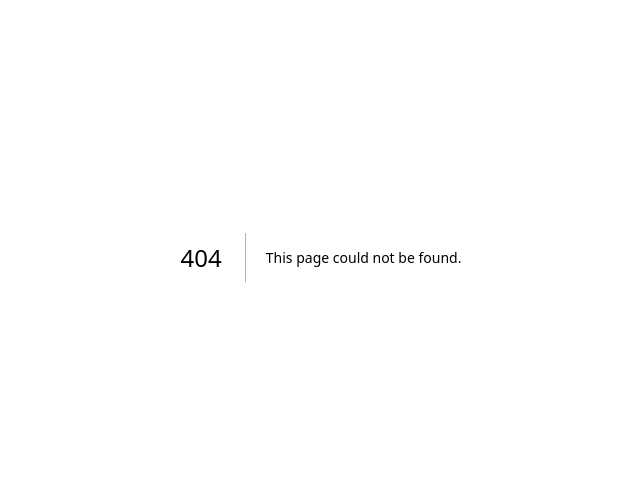
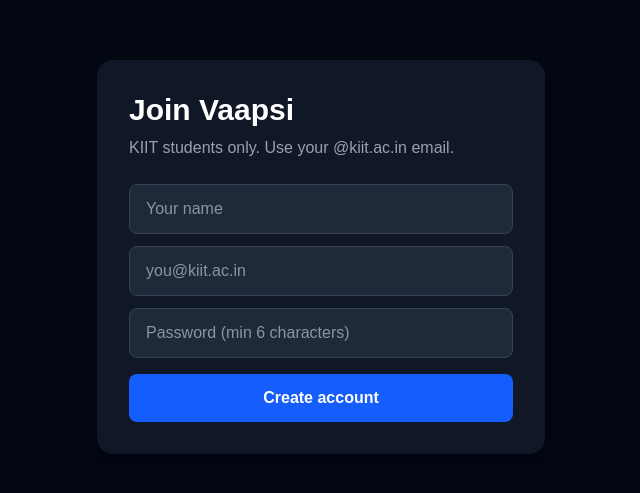
Before and after one commit to Nova6278/Vaapsi, a Next.js app: page /signup in a window 1280 px wide. Before the commit this address had no page. Shown: the part 143-636 px from the top of the page, without its empty margins (319-959 px from the left). Built offline with nearby package versions, Linux system fonts and the light colour scheme; no server answers.

Commit message:
Phase 2: Supabase auth, signup and login pages

```diff
--- /dev/null
+++ b/app/login/page.tsx
@@ -0,0 +1,81 @@
+'use client'
+
+import { useState } from 'react'
+import { createBrowserClient } from '@supabase/ssr'
+import { useRouter } from 'next/navigation'
+
+export default function LoginPage() {
+  const [email, setEmail] = useState('')
+  const [password, setPassword] = useState('')
+  const [error, setError] = useState('')
+  const [loading, setLoading] = useState(false)
+  const router = useRouter()
+
+  const supabase = createBrowserClient(
+    process.env.NEXT_PUBLIC_SUPABASE_URL!,
+    process.env.NEXT_PUBLIC_SUPABASE_ANON_KEY!
+  )
+
+  const handleLogin = async () => {
+    setError('')
+
+    if (!email.endsWith('@kiit.ac.in')) {
+      setError('Only KIIT email addresses (@kiit.ac.in) are allowed.')
+      return
+    }
+
+    setLoading(true)
+
+    const { error } = await supabase.auth.signInWithPassword({
+      email,
+      password,
+    })
+
+    setLoading(false)
+
+    if (error) {
+      setError(error.message)
+    } else {
+      router.push('/dashboard')
+    }
+  }
+
+  return (
+    <div className="min-h-screen flex items-center justify-center bg-gray-950 text-white">
+      <div className="w-full max-w-md p-8 bg-gray-900 rounded-2xl shadow-xl">
+        <h1 className="text-3xl font-bold mb-2">Welcome back</h1>
+        <p className="text-gray-400 mb-6">Sign in with your @kiit.ac.in email.</p>
+
+        <input
+          type="email"
+          placeholder="you@kiit.ac.in"
+          value={email}
+          onChange={e => setEmail(e.target.value)}
+          className="w-full mb-3 px-4 py-3 rounded-lg bg-gray-800 border border-gray-700 focus:outline-none focus:border-blue-500"
+        />
+        <input
+          type="password"
+          placeholder="Password"
+          value={password}
+          onChange={e => setPassword(e.target.value)}
+          className="w-full mb-4 px-4 py-3 rounded-lg bg-gray-800 border border-gray-700 focus:outline-none focus:border-blue-500"
+        />
+
+        {error && <p className="text-red-400 mb-4 text-sm">{error}</p>}
+
+        <button
+          onClick={handleLogin}
+          disabled={loading}
+          className="w-full py-3 bg-blue-600 hover:bg-blue-700 rounded-lg font-semibold transition disabled:opacity-50"
+        >
+          {loading ? 'Signing in...' : 'Sign in'}
+        </button>
+
+        <p className="text-center text-gray-400 mt-4 text-sm">
+          No account?{' '}
+          <a href="/signup" className="text-blue-400 hover:underline">Sign up</a>
+        </p>
+      </div>
+    </div>
+  )
+}
--- /dev/null
+++ b/app/signup/page.tsx
@@ -0,0 +1,103 @@
+'use client'
+
+import { useState } from 'react'
+import { createBrowserClient } from '@supabase/ssr'
+
+export default function SignupPage() {
+  const [email, setEmail] = useState('')
+  const [password, setPassword] = useState('')
+  const [name, setName] = useState('')
+  const [error, setError] = useState('')
+  const [success, setSuccess] = useState(false)
+  const [loading, setLoading] = useState(false)
+
+  const supabase = createBrowserClient(
+    process.env.NEXT_PUBLIC_SUPABASE_URL!,
+    process.env.NEXT_PUBLIC_SUPABASE_ANON_KEY!
+  )
+
+  const handleSignup = async () => {
+    setError('')
+
+    // Domain restriction — enforced in code
+    if (!email.endsWith('@kiit.ac.in')) {
+      setError('Only KIIT email addresses (@kiit.ac.in) are allowed.')
+      return
+    }
+
+    if (password.length < 6) {
+      setError('Password must be at least 6 characters.')
+      return
+    }
+
+    setLoading(true)
+
+    const { error } = await supabase.auth.signUp({
+      email,
+      password,
+      options: {
+        data: { name }
+      }
+    })
+
+    setLoading(false)
+
+    if (error) {
+      setError(error.message)
+    } else {
+      setSuccess(true)
+    }
+  }
+
+  if (success) {
+    return (
+      <div className="min-h-screen flex items-center justify-center bg-gray-950 text-white">
+        <div className="text-center">
+          <h1 className="text-2xl font-bold mb-2">Check your email ✉️</h1>
+          <p className="text-gray-400">We sent a confirmation link to <strong>{email}</strong></p>
+        </div>
+      </div>
+    )
+  }
+
+  return (
+    <div className="min-h-screen flex items-center justify-center bg-gray-950 text-white">
+      <div className="w-full max-w-md p-8 bg-gray-900 rounded-2xl shadow-xl">
+        <h1 className="text-3xl font-bold mb-2">Join Vaapsi</h1>
+        <p className="text-gray-400 mb-6">KIIT students only. Use your @kiit.ac.in email.</p>
+
+        <input
+          type="text"
+          placeholder="Your name"
+          value={name}
+          onChange={e => setName(e.target.value)}
+          className="w-full mb-3 px-4 py-3 rounded-lg bg-gray-800 border border-gray-700 focus:outline-none focus:border-blue-500"
+        />
+        <input
+          type="email"
+          placeholder="you@kiit.ac.in"
+          value={email}
+          onChange={e => setEmail(e.target.value)}
+          className="w-full mb-3 px-4 py-3 rounded-lg bg-gray-800 border border-gray-700 focus:outline-none focus:border-blue-500"
+        />
+        <input
+          type="password"
+          placeholder="Password (min 6 characters)"
+          value={password}
+          onChange={e => setPassword(e.target.value)}
+          className="w-full mb-4 px-4 py-3 rounded-lg bg-gray-800 border border-gray-700 focus:outline-none focus:border-blue-500"
+        />
+
+        {error && <p className="text-red-400 mb-4 text-sm">{error}</p>}
+
+        <button
+          onClick={handleSignup}
+          disabled={loading}
+          className="w-full py-3 bg-blue-600 hover:bg-blue-700 rounded-lg font-semibold transition disabled:opacity-50"
+        >
+          {loading ? 'Creating account...' : 'Create account'}
+        </button>
+      </div>
+    </div>
+  )
+}
--- /dev/null
+++ b/lib/supabase.ts
@@ -0,0 +1,8 @@
+import { createBrowserClient } from '@supabase/ssr'
+
+export function createClient() {
+  return createBrowserClient(
+    process.env.NEXT_PUBLIC_SUPABASE_URL!,
+    process.env.NEXT_PUBLIC_SUPABASE_ANON_KEY!
+  )
+}
--- a/package.json
+++ b/package.json
@@ -9,6 +9,8 @@
     "lint": "eslint"
   },
   "dependencies": {
+    "@supabase/ssr": "^0.10.2",
+    "@supabase/supabase-js": "^2.103.3",
     "next": "16.2.1",
     "react": "19.2.4",
     "react-dom": "19.2.4"
```
Also changed, not shown: 1 other file (tests, documents, lock files or other folders).
